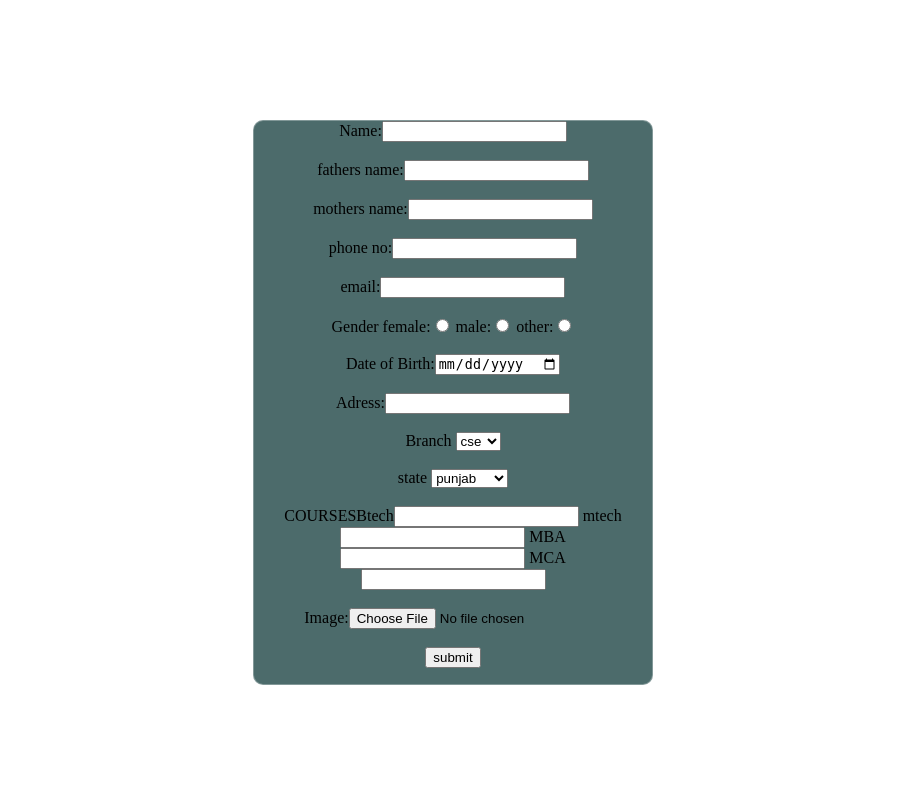
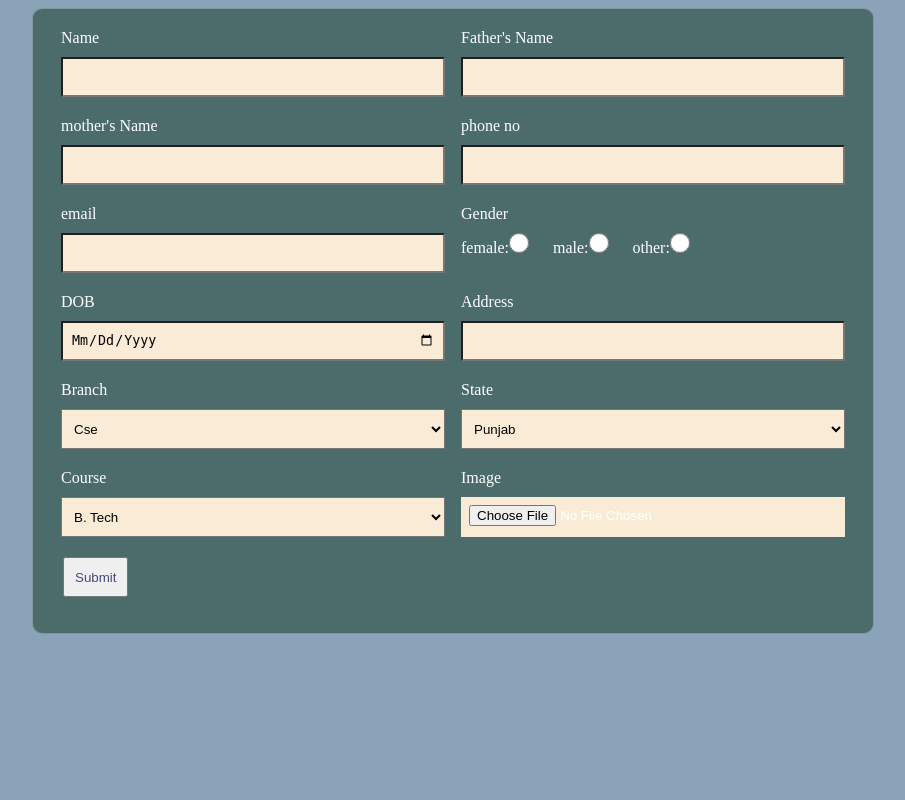
Before and after one commit to anushree05082001/login-form, a PHP site: page /profile.php in a window 1280 px wide. Shown: the whole page, without its empty margins (187-1092 px from the left). Run offline with PHP 8.4, Linux system fonts and the light colour scheme.

Commit message:
updated css

```diff
--- a/my.css
+++ b/my.css
@@ -1,24 +1,83 @@
-body{
-    background-color: rgb(138,p[[]] 163, 185);
-    background-position: -400px 0px;
+body {
+    background-color: rgb(138, 163, 185);
 
 }
-.main{
-    width:400px;
-    margin:100px auto 0px auto;
-    text-align: center;
+
+.main {
+    height: auto;
+    width: 100%;
+    margin: 0;
+    padding: 0;
+    display: flex;
+    align-items: center;
+    justify-content: center;
+}
+
+.register {
+    background-color: rgb(76, 107, 107);
+    width: 800px;
+    border-radius: 10px;
+    border: 1px solid rgba(255, 255, 255, 0.3);
     padding: 20px;
+}
+
+.register form{
+    display: flex;
+    flex-wrap: wrap;
+}
 
 
 
+
+
+
+
+
+
+
+.input-control {
+    height: auto;
+    width: 48%;
+    margin-bottom: 20px;
+    margin-left: 1%;
+    margin-right: 1%;
+    color: white;
 }
-.register{
-    background-color: rgb(76, 107, 107);
+
+.input-control label {
+    width: 100%;
+    height: auto;
+    text-align: left;
+    color: white;
+}
+
+.input-control input,
+.input-control select {
+    height: 40px;
+    width: 100%;
+    background-color: antiquewhite;
+    padding: 8px;
+    margin: 0;
+    margin-top: 10px;
+    outline: none;
+    text-transform: capitalize;
+}
+
+.input-control input[type=radio]{
+    height: 20px;
+    width: 20px;
+    margin-right: 20px;
+}
+
+.input-control button{
+    height: 40px;
     width: auto;
-    border-radius:10px ;
-    border:1px solid rgba(255,255,255,0.3);
+    padding: 8px 10px;
+    color: rgb(72, 72, 130);
+    margin-left: 10px;
 }
-form#register{
 
-margin: auto;
+.input-control:last-child{
+    margin: 0;
+    padding: 0;
 }
--- a/profile.php
+++ b/profile.php
@@ -1,48 +1,50 @@
 <html>
+
 <head>
     <title> student profile</title>
-        <link rel="stylesheet"href="my.css" type="text/css">
+    <link rel="stylesheet" href="my.css" type="text/css">
 </head>
+
 <body>
     <div class="main">
         <div class="register">
             <form>
-            <div>
-            Name:<input type="text">
+                <div class="input-control">
+                    <label for="name">Name</label>
+                    <input id="name" type="text">
                 </div>
-            <br>
-           <div>
-           fathers name:<input type="text">
+                <div class="input-control">
+                    <label for="name">Father's Name</label>
+                    <input type="text">
                 </div>
-           <br>
-           <div>
-           mothers name:<input type="text">
+                <div class="input-control">
+                    <label for="name">mother's Name</label>
+                    <input type="text">
                 </div>
-           <br>
-           <div>
-           phone no:<input type="text">
-           </div><br>
-           <div>
-            email:<input type="email">
+                <div class="input-control">
+                    <label for="name">phone no</label>
+                    <input type="number">
                 </div>
-           <br>
-       <div>
-          Gender female:<input type="radio"name="my gender">
-         male:<input type="radio"name="my gender">
-         other:<input type="radio"name="my gender">
+                <div class="input-control">
+                    <label for="name">email</label>
+                    <input type="email">
                 </div>
-         <br>
-         <div>
-            Date of Birth:<input type="date">
-
+                <div class="input-control">
+                    <label for="name">Gender</label><br>
+                    female:<input type="radio" name="gender">
+                    male:<input type="radio" name="gender">
+                    other:<input type="radio" name="gender">
                 </div>
-         <br>
-         <div>
-            Adress:<input type="text">
+                <div class="input-control">
+                <label for="name">DOB</label>
+                    <input type="date">
                 </div>
-            <br>
-            <div>
-                Branch
+                <div  class="input-control">
+                <label for="name">Address</label>
+                <input type="text">
+                </div>
+                <div class="input-control">
+                    <label for="name">Branch</label>
                     <select name="drop-down">
                         <option value="csit">cse</option>
                         <option value="cst">cst</option>
@@ -50,11 +52,9 @@
                         <option value="ece">ece</option>
                         <option value="civil">civil</option>
                     </select>
-
                 </div>
-            <br>
-            <div>
-                state
+                <div class="input-control">
+                    <label for="name">State</label>
                     <select name="drop down">
                         <option value="odisha">punjab</option>
                         <option value="punjab">odisha</option>
@@ -62,23 +62,25 @@
                         <option value="rajastan">rajasthan</option>
                     </select>
                 </div>
-            <br>
-            <div>
-               COURSESBtech<input type="check box">
-               mtech<input type="check box">
-              MBA<input type="check box">
-              MCA<input type="check box">
+                <div class="input-control">
+                    <label for="name">Course</label>
+                    <select name="drop down">
+                        <option value="B. Tech">B. Tech</option>
+                        <option value="M. Tech">M. Tech</option>
+                        <option value="MBA">MBA</option>
+                        <option value="MCA">MCA</option>
+                    </select>
                 </div>
-            <br>
-            <div>
-                Image:<input type="file">
+                <div class="input-control">
+                    <label for="name">Image</label>
+                    <input type="file">
                 </div>
-            <br>
-            <div>
-                <input type="submit"value="submit">
+                <div class="input-control">
+                    <button type="submit">Submit</button>
                 </div>
             </form>
         </div>
     </div>
 </body>
+
 </html>
```
Lines whose indentation alone changed are shown as unchanged.
